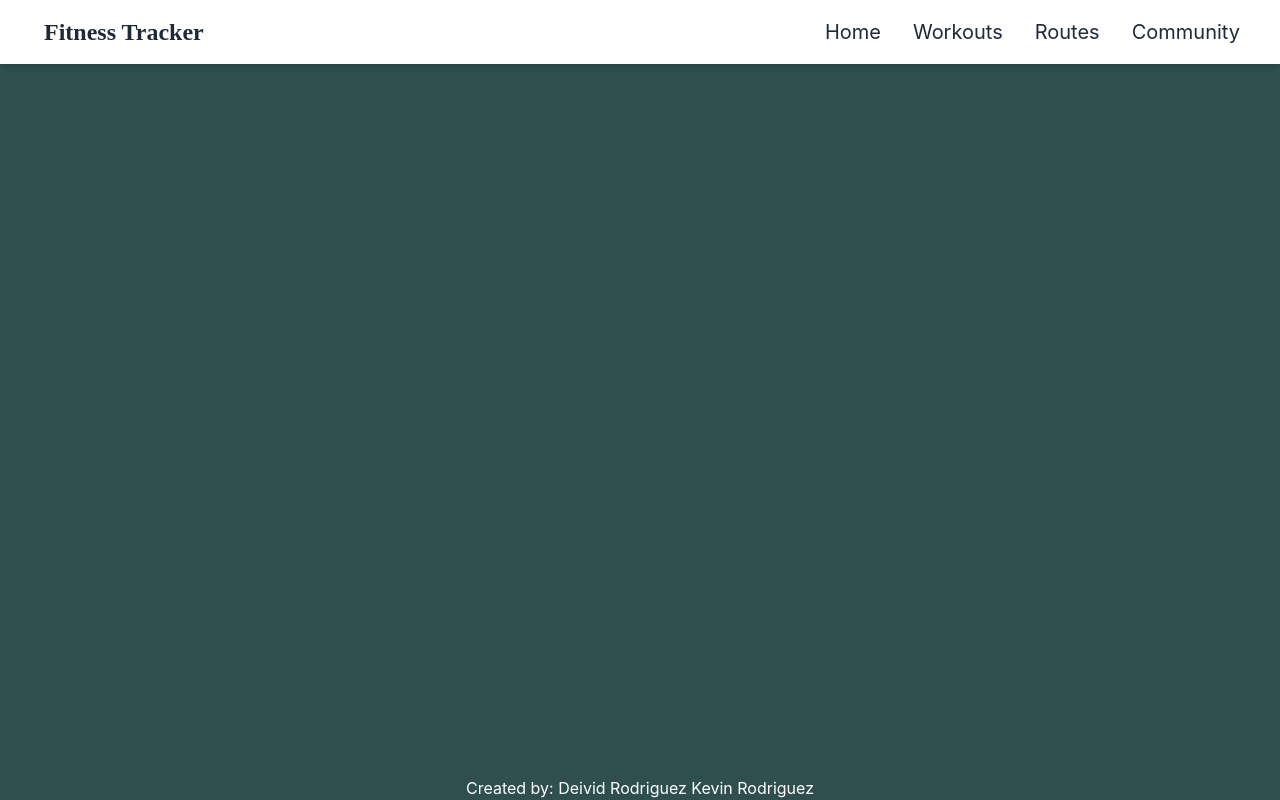
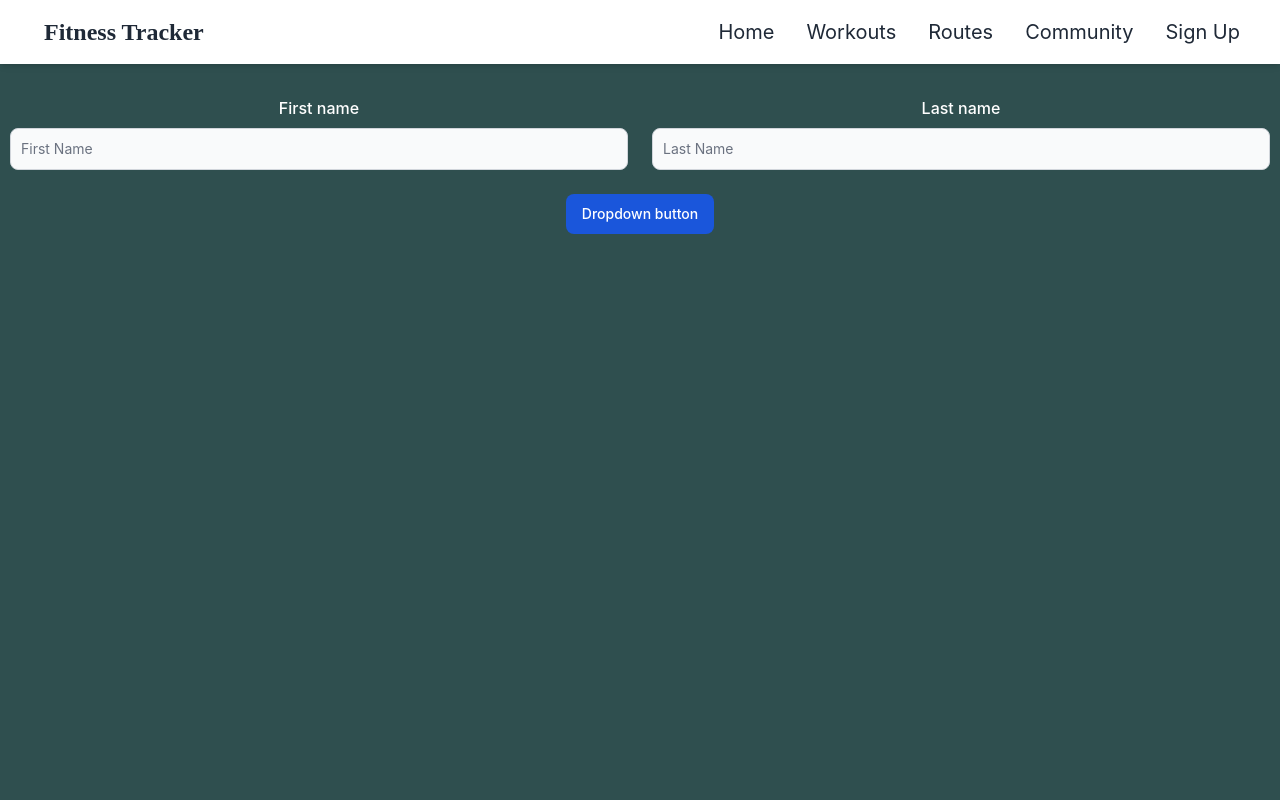
Before and after one commit to drodriguez28/fitness-tracker-ui, a React (Create React App) app: page /signup in a window 1280 px wide. Shown: the top 800 px of the page. Built offline with nearby package versions, Linux system fonts and the light colour scheme.

Commit message:
added input fields

```diff
--- a/src/App.js
+++ b/src/App.js
@@ -6,7 +6,7 @@ import HomePage from "./pages/HomePage";
 import WorkoutsPage from "./pages/WorkoutsPage";
 import CmtyPage from "./pages/CmtyPage";
 import RoutesPage from "./pages/RoutesPage";
-
+import SignUpPage from "./pages/SignUpPage";
 
 function App() {
   return (
@@ -19,12 +19,14 @@ function App() {
         <Switch>
           <Route exact path="/workouts" component={WorkoutsPage} />
         </Switch>
-
         <Switch>
           <Route exact path="/routes" component={RoutesPage} />
         </Switch>
         <Switch>
           <Route exact path="/community" component={CmtyPage} />
+        </Switch>
+        <Switch>
+          <Route exact path="/signup" component={SignUpPage} />
         </Switch>
         <Footer />
       </Router>
--- /dev/null
+++ b/src/components/InputFields.js
@@ -0,0 +1,95 @@
+import React from "react";
+
+export default function InputFields() {
+  return (
+    <div>
+      <form>
+        <div class="grid gap-6 mb-6 md:grid-cols-2 mx-2.5">
+          <div>
+            <label
+              for="first_name"
+              class="block mb-2 text-base font-medium dark:text-white"
+            >
+              First name
+            </label>
+            <input
+              type="text"
+              id="first_name"
+              class="bg-gray-50 border border-gray-300 text-gray-900 text-sm rounded-lg focus:ring-blue-500 focus:border-blue-500 block w-full p-2.5 dark:bg-gray-700 dark:border-gray-600 dark:placeholder-gray-400 dark:text-white dark:focus:ring-blue-500 dark:focus:border-blue-500"
+              placeholder="First Name"
+              required
+            />
+          </div>
+
+          <div>
+            <label
+              for="last_name"
+              class="block mb-2 text-base font-medium dark:text-white"
+            >
+              Last name
+            </label>
+            <input
+              type="text"
+              id="last_name"
+              class="bg-gray-50 border border-gray-300 text-gray-900 text-sm rounded-lg focus:ring-blue-500 focus:border-blue-500 block w-full p-2.5 dark:bg-gray-700 dark:border-gray-600 dark:placeholder-gray-400 dark:text-white dark:focus:ring-blue-500 dark:focus:border-blue-500"
+              placeholder="Last Name"
+              required
+            />
+          </div>
+        </div>
+
+        <button
+          id="dropdownDefaultButton"
+          data-dropdown-toggle="dropdown"
+          class="text-white bg-blue-700 hover:bg-blue-800 focus:ring-4 focus:outline-none focus:ring-blue-300 font-medium rounded-lg text-sm px-4 py-2.5 text-center inline-flex items-center dark:bg-blue-600 dark:hover:bg-blue-700 dark:focus:ring-blue-800"
+          type="button"
+        >
+          Dropdown button{" "}
+        </button>
+
+        <div
+          id="dropdown"
+          class="z-10 hidden bg-white divide-y divide-gray-100 rounded shadow w-44 dark:bg-gray-700"
+        >
+          <ul
+            class="py-1 text-sm text-gray-700 dark:text-gray-200"
+            aria-labelledby="dropdownDefaultButton"
+          >
+            <li>
+              <a
+                href="#"
+                class="block px-4 py-2 hover:bg-gray-100 dark:hover:bg-gray-600 dark:hover:text-white"
+              >
+                Dashboard
+              </a>
+            </li>
+            <li>
+              <a
+                href="#"
+                class="block px-4 py-2 hover:bg-gray-100 dark:hover:bg-gray-600 dark:hover:text-white"
+              >
+                Settings
+              </a>
+            </li>
+            <li>
+              <a
+                href="#"
+                class="block px-4 py-2 hover:bg-gray-100 dark:hover:bg-gray-600 dark:hover:text-white"
+              >
+                Earnings
+              </a>
+            </li>
+            <li>
+              <a
+                href="#"
+                class="block px-4 py-2 hover:bg-gray-100 dark:hover:bg-gray-600 dark:hover:text-white"
+              >
+                Sign out
+              </a>
+            </li>
+          </ul>
+        </div>
+      </form>
+    </div>
+  );
+}
--- a/src/components/NavMenu.js
+++ b/src/components/NavMenu.js
@@ -6,6 +6,7 @@ export default function NavMenu() {
     { name: "Workouts", link: "/workouts" },
     { name: "Routes", link: "/routes" },
     { name: "Community", link: "/community" },
+    { name: "Sign Up", link: "/signup" }
   ];
   let [open, setOpen] = useState(false);
   return (
--- /dev/null
+++ b/src/pages/SignUpPage.js
@@ -0,0 +1,11 @@
+import React from 'react'
+import InputFields from '../components/InputFields'
+
+export default function SignUpPage() {
+  return (
+    <div class="pt-24">
+      <InputFields/>
+    </div>
+
+  )
+}
```
